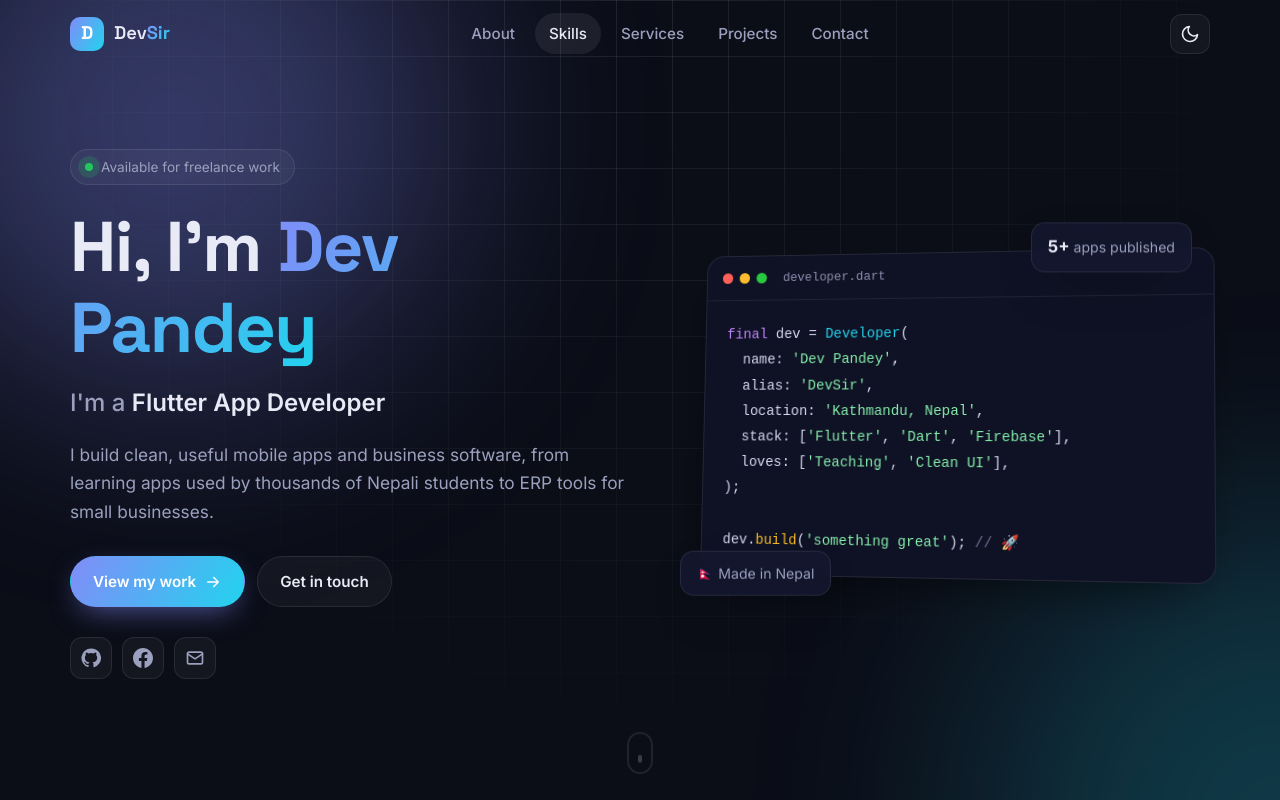
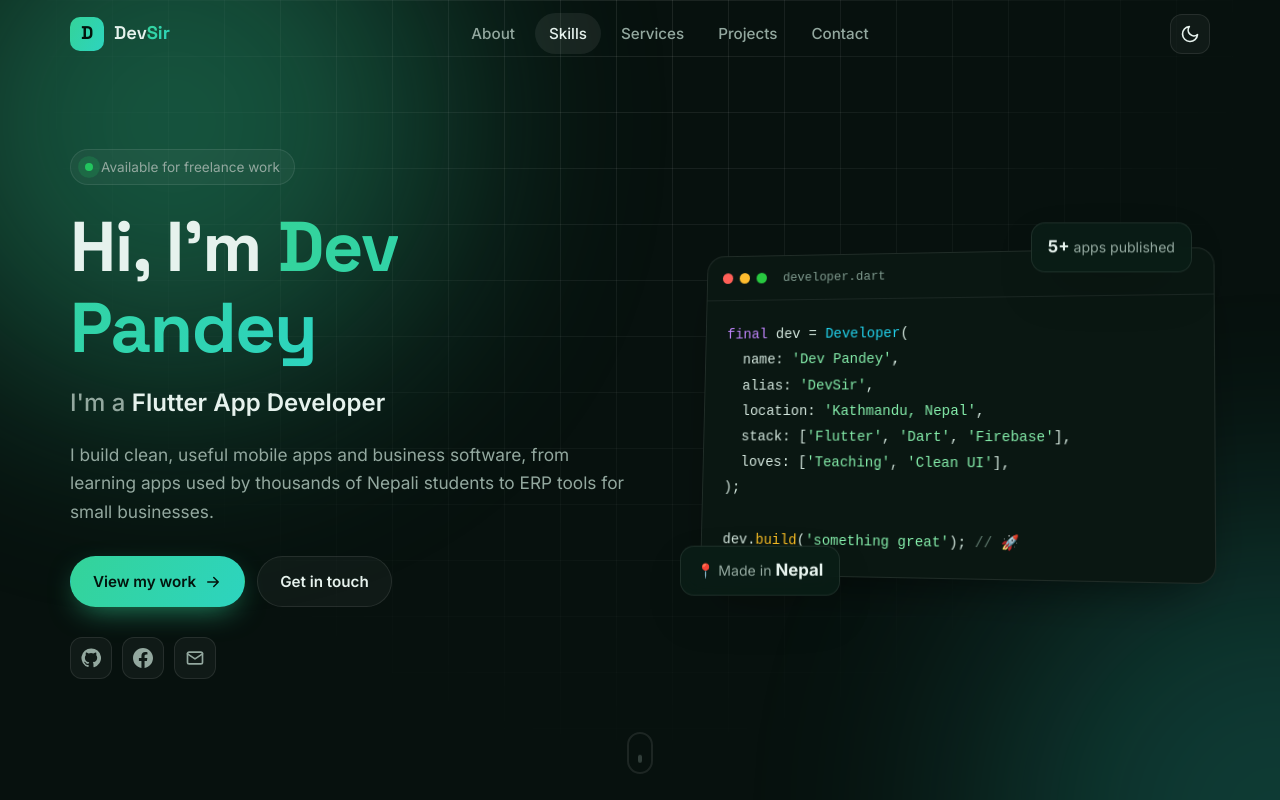
Before and after one commit to edevpandey/dev, a plain HTML site: page index.html in a window 1280 px wide. Shown: the top 800 px of the page. Drawn offline with Linux system fonts and the light colour scheme.

Commit message:
Switch theme to emerald/teal green; replace flag emoji
Co-Authored-By: Claude Opus 5.5 <noreply@anthropic.com>

```diff
--- a/css/style.css
+++ b/css/style.css
@@ -1,35 +1,37 @@
 /* ============ Theme tokens ============ */
 :root {
-  --bg: #0b0d17;
-  --bg-2: #11142a;
+  --bg: #07110e;
+  --bg-2: #0c1a15;
   --surface: rgba(255, 255, 255, 0.04);
   --surface-2: rgba(255, 255, 255, 0.07);
   --border: rgba(255, 255, 255, 0.09);
-  --text: #e8eaf6;
-  --muted: #9aa0bd;
-  --accent-1: #818cf8;
-  --accent-2: #22d3ee;
-  --accent-3: #c084fc;
+  --text: #e6f2ed;
+  --muted: #93a89f;
+  --accent-1: #34d399;
+  --accent-2: #2dd4bf;
+  --accent-3: #a3e635;
   --grad: linear-gradient(120deg, var(--accent-1), var(--accent-2));
   --shadow: 0 20px 50px -20px rgba(0, 0, 0, 0.6);
   --radius: 18px;
   --nav-h: 68px;
-  --code-bg: #0f1224;
+  --code-bg: #0a1712;
+  --on-accent: #03140d;
   color-scheme: dark;
 }
 :root[data-theme="light"] {
-  --bg: #f6f7fb;
+  --bg: #f4f8f6;
   --bg-2: #ffffff;
   --surface: rgba(255, 255, 255, 0.75);
   --surface-2: #ffffff;
-  --border: rgba(15, 23, 42, 0.09);
-  --text: #141729;
-  --muted: #5b6180;
-  --accent-1: #5b5bf0;
-  --accent-2: #0891b2;
-  --accent-3: #9333ea;
-  --shadow: 0 20px 45px -25px rgba(30, 41, 99, 0.35);
-  --code-bg: #141729;
+  --border: rgba(6, 40, 28, 0.10);
+  --text: #0f1f19;
+  --muted: #4f6359;
+  --accent-1: #047857;
+  --accent-2: #0f766e;
+  --accent-3: #4d7c0f;
+  --shadow: 0 20px 45px -25px rgba(6, 60, 40, 0.35);
+  --code-bg: #0a1712;
+  --on-accent: #ffffff;
   color-scheme: light;
 }
 
@@ -74,7 +76,7 @@ img { max-width: 100%; display: block; }
 .nav-inner { height: 100%; display: flex; align-items: center; justify-content: space-between; gap: 16px; }
 .logo { display: flex; align-items: center; gap: 10px; font-family: "Space Grotesk", sans-serif; font-weight: 600; font-size: 1.15rem; }
 .logo b { background: var(--grad); -webkit-background-clip: text; background-clip: text; color: transparent; }
-.logo-mark { width: 34px; height: 34px; border-radius: 10px; display: grid; place-items: center; background: var(--grad); color: #fff; font-weight: 700; }
+.logo-mark { width: 34px; height: 34px; border-radius: 10px; display: grid; place-items: center; background: var(--grad); color: var(--on-accent); font-weight: 700; }
 .nav-links { display: flex; gap: 6px; }
 .nav-links a { padding: 8px 14px; border-radius: 999px; color: var(--muted); font-weight: 500; font-size: .95rem; transition: color .2s, background .2s; }
 .nav-links a:hover, .nav-links a.active { color: var(--text); background: var(--surface-2); }
@@ -92,7 +94,7 @@ img { max-width: 100%; display: block; }
 
 /* ============ Buttons ============ */
 .btn { display: inline-flex; align-items: center; gap: 8px; padding: 12px 22px; border-radius: 999px; font-weight: 600; font-size: .95rem; transition: transform .2s, box-shadow .2s, background .2s; border: 1px solid transparent; }
-.btn-primary { background: var(--grad); color: #fff; box-shadow: 0 10px 30px -10px color-mix(in srgb, var(--accent-1) 70%, transparent); }
+.btn-primary { background: var(--grad); color: var(--on-accent); box-shadow: 0 10px 30px -10px color-mix(in srgb, var(--accent-1) 70%, transparent); }
 .btn-primary:hover { transform: translateY(-2px); box-shadow: 0 16px 36px -12px color-mix(in srgb, var(--accent-2) 70%, transparent); }
 .btn-ghost { border-color: var(--border); background: var(--surface); }
 .btn-ghost:hover { background: var(--surface-2); transform: translateY(-2px); }
@@ -126,12 +128,12 @@ img { max-width: 100%; display: block; }
 .code-bar i { width: 11px; height: 11px; border-radius: 50%; background: #ff5f57; }
 .code-bar i:nth-child(2) { background: #febc2e; }
 .code-bar i:nth-child(3) { background: #28c840; }
-.code-bar span { margin-left: 10px; font-size: .8rem; color: #8b90b0; font-family: ui-monospace, monospace; }
-.code-window pre { margin: 0; padding: 22px; overflow-x: auto; font: 500 .9rem/1.75 ui-monospace, "Cascadia Code", Consolas, monospace; color: #d7daf0; }
-.code-window .k { color: #c084fc; } .code-window .t { color: #22d3ee; } .code-window .s { color: #86efac; } .code-window .f { color: #fbbf24; } .code-window .c { color: #6b7194; }
+.code-bar span { margin-left: 10px; font-size: .8rem; color: #7f9a8e; font-family: ui-monospace, monospace; }
+.code-window pre { margin: 0; padding: 22px; overflow-x: auto; font: 500 .9rem/1.75 ui-monospace, "Cascadia Code", Consolas, monospace; color: #d5e8df; }
+.code-window .k { color: #c084fc; } .code-window .t { color: #22d3ee; } .code-window .s { color: #86efac; } .code-window .f { color: #fbbf24; } .code-window .c { color: #5f7a6e; }
 .float-chip { position: absolute; padding: 10px 16px; border-radius: 14px; background: var(--surface-2); border: 1px solid var(--border); backdrop-filter: blur(12px); -webkit-backdrop-filter: blur(12px); box-shadow: var(--shadow); font-size: .88rem; color: var(--muted); animation: bob 5s ease-in-out infinite; }
 .float-chip b { color: var(--text); font-size: 1.05rem; }
-:root:not([data-theme="light"]) .float-chip { background: rgba(20, 24, 48, .85); }
+:root:not([data-theme="light"]) .float-chip { background: rgba(10, 30, 23, .85); }
 .fc1 { top: -22px; right: 18px; }
 .fc2 { bottom: -20px; left: -14px; animation-delay: -2.5s; }
 @keyframes bob { 50% { transform: translateY(-8px); } }
@@ -172,7 +174,7 @@ img { max-width: 100%; display: block; }
 .filters { display: flex; flex-wrap: wrap; gap: 8px; margin-bottom: 28px; }
 .filter { padding: 8px 16px; border-radius: 999px; border: 1px solid var(--border); background: var(--surface); color: var(--muted); font: 500 .9rem "Inter", sans-serif; cursor: pointer; transition: all .2s; }
 .filter:hover { color: var(--text); }
-.filter.active { background: var(--grad); color: #fff; border-color: transparent; }
+.filter.active { background: var(--grad); color: var(--on-accent); border-color: transparent; }
 
 .cards-projects { grid-template-columns: repeat(3, 1fr); }
 .project { padding: 0; display: flex; flex-direction: column; }
@@ -180,7 +182,7 @@ img { max-width: 100%; display: block; }
 .p-media { aspect-ratio: 16 / 9; overflow: hidden; background: var(--bg-2); position: relative; }
 .p-media img { width: 100%; height: 100%; object-fit: cover; transition: transform .6s; }
 .project:hover .p-media img { transform: scale(1.06); }
-.p-fallback { width: 100%; height: 100%; display: grid; place-items: center; background: var(--grad); color: #fff; font: 700 3rem "Space Grotesk", sans-serif; }
+.p-fallback { width: 100%; height: 100%; display: grid; place-items: center; background: var(--grad); color: var(--on-accent); font: 700 3rem "Space Grotesk", sans-serif; }
 .p-body { padding: 22px 24px 24px; display: flex; flex-direction: column; flex: 1; }
 .p-title { display: flex; align-items: center; gap: 12px; margin-bottom: 10px; }
 .p-title img { width: 40px; height: 40px; border-radius: 10px; object-fit: cover; background: #fff; }
--- a/index.html
+++ b/index.html
@@ -6,7 +6,7 @@
   <title>Dev Pandey — Software Developer</title>
   <meta name="description" content="Dev Pandey (DevSir) — software developer from Kathmandu, Nepal. Building mobile apps for Nepali learners and business software." />
   <meta name="author" content="Dev Pandey" />
-  <meta name="theme-color" content="#0b0d17" />
+  <meta name="theme-color" content="#07110e" />
   <meta property="og:type" content="website" />
   <meta property="og:title" content="Dev Pandey — Software Developer" />
   <meta property="og:description" content="Mobile apps, business software and learning tools built in Nepal." />
@@ -80,7 +80,7 @@
 dev.<span class="f">build</span>(<span class="s">'something great'</span>); <span class="c">// 🚀</span></code></pre>
           </div>
           <div class="float-chip fc1"><b>5+</b> apps published</div>
-          <div class="float-chip fc2">🇳🇵 Made in Nepal</div>
+          <div class="float-chip fc2">📍 Made in <b>Nepal</b></div>
         </div>
       </div>
       <a href="#about" class="scroll-hint" aria-label="Scroll to About"><span></span></a>
@@ -103,7 +103,7 @@ dev.<span class="f">build</span>(<span class="s">'something great'</span>); <spa
             <div class="stat"><b>5+</b><span>Apps published</span></div>
             <div class="stat"><b>1</b><span>ERP in progress</span></div>
             <div class="stat"><b>∞</b><span>Cups of tea</span></div>
-            <div class="stat"><b>🇳🇵</b><span>Kathmandu based</span></div>
+            <div class="stat"><b>KTM</b><span>Kathmandu based</span></div>
           </div>
         </div>
       </div>
--- a/js/main.js
+++ b/js/main.js
@@ -295,6 +295,6 @@ $('#themeToggle').addEventListener('click', () => {
   const root = document.documentElement;
   const next = root.getAttribute('data-theme') === 'light' ? 'dark' : 'light';
   root.setAttribute('data-theme', next);
-  document.querySelector('meta[name="theme-color"]').setAttribute('content', next === 'light' ? '#f6f7fb' : '#0b0d17');
+  document.querySelector('meta[name="theme-color"]').setAttribute('content', next === 'light' ? '#f4f8f6' : '#07110e');
   try { localStorage.setItem('theme', next); } catch (e) {}
 });
```
Also changed, not shown: assets/img/favicon.svg.
